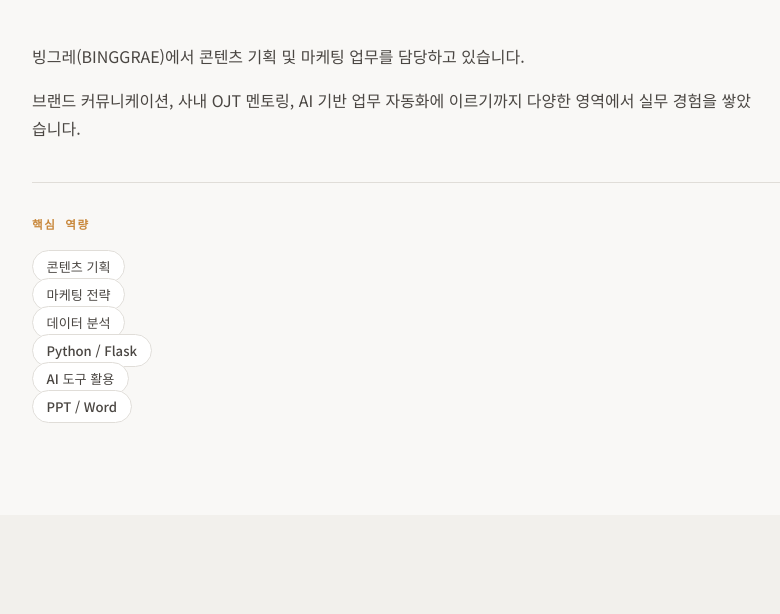
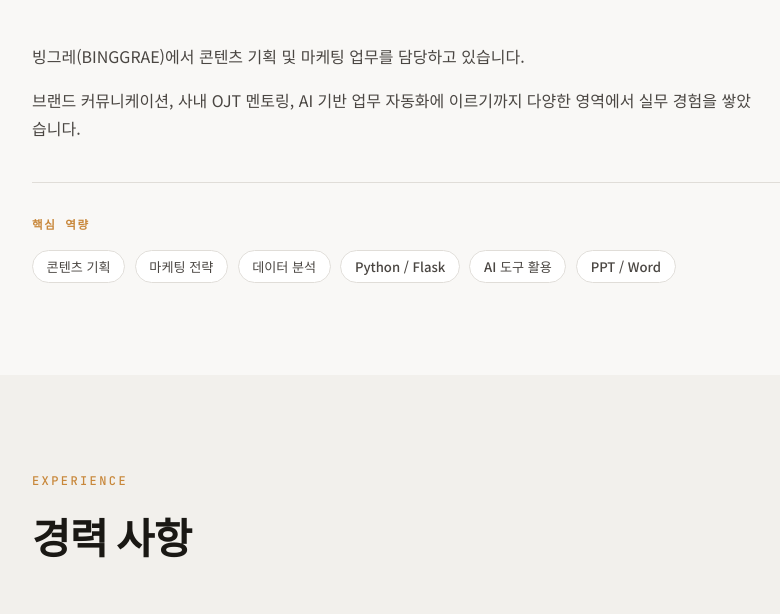
Before and after one commit to junglepark94-alt/portfolio, a Flask app: page / in a window 1280 px wide. Shown: the part 1000-1614 px from the top of the page, without its empty margins (100-880 px from the left). Run offline with Flask 3, Linux system fonts and the light colour scheme; data comes from the database, SQL or seed files in the repository.

Commit message:
fix skill-list missing flex layout causing vertical overlap
Co-Authored-By: Claude Sonnet 4.6 <noreply@anthropic.com>

```diff
--- a/static/css/main.css
+++ b/static/css/main.css
@@ -267,6 +267,12 @@ ul { list-style: none; }
   display: flex;
   align-items: center;
   gap: 0.35rem;
+}
+.skill-list {
+  display: flex;
+  flex-wrap: wrap;
+  gap: 0.6rem;
+  margin-top: 0.75rem;
 }
 .skill-tag {
   background: var(--surface);
```
